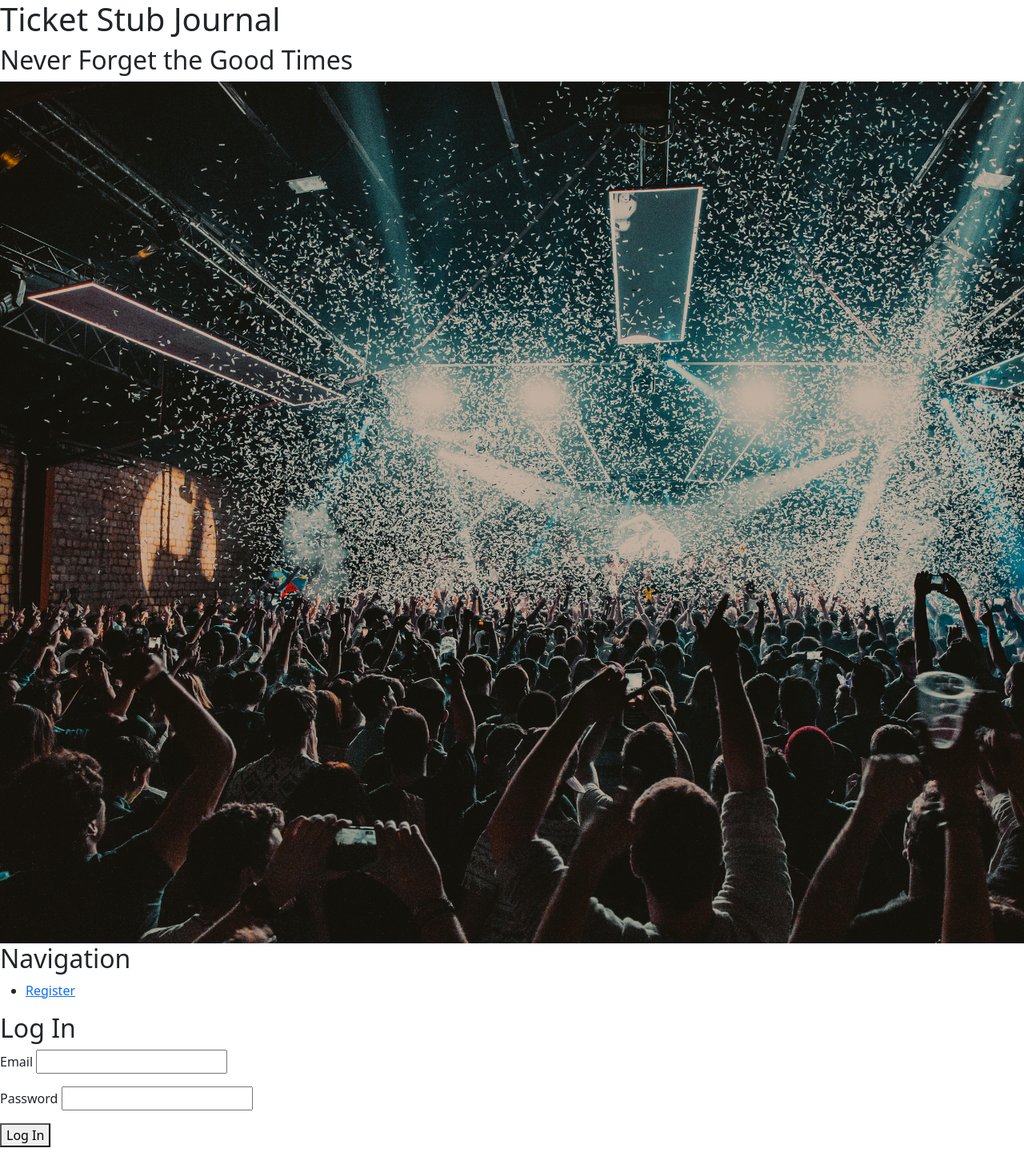
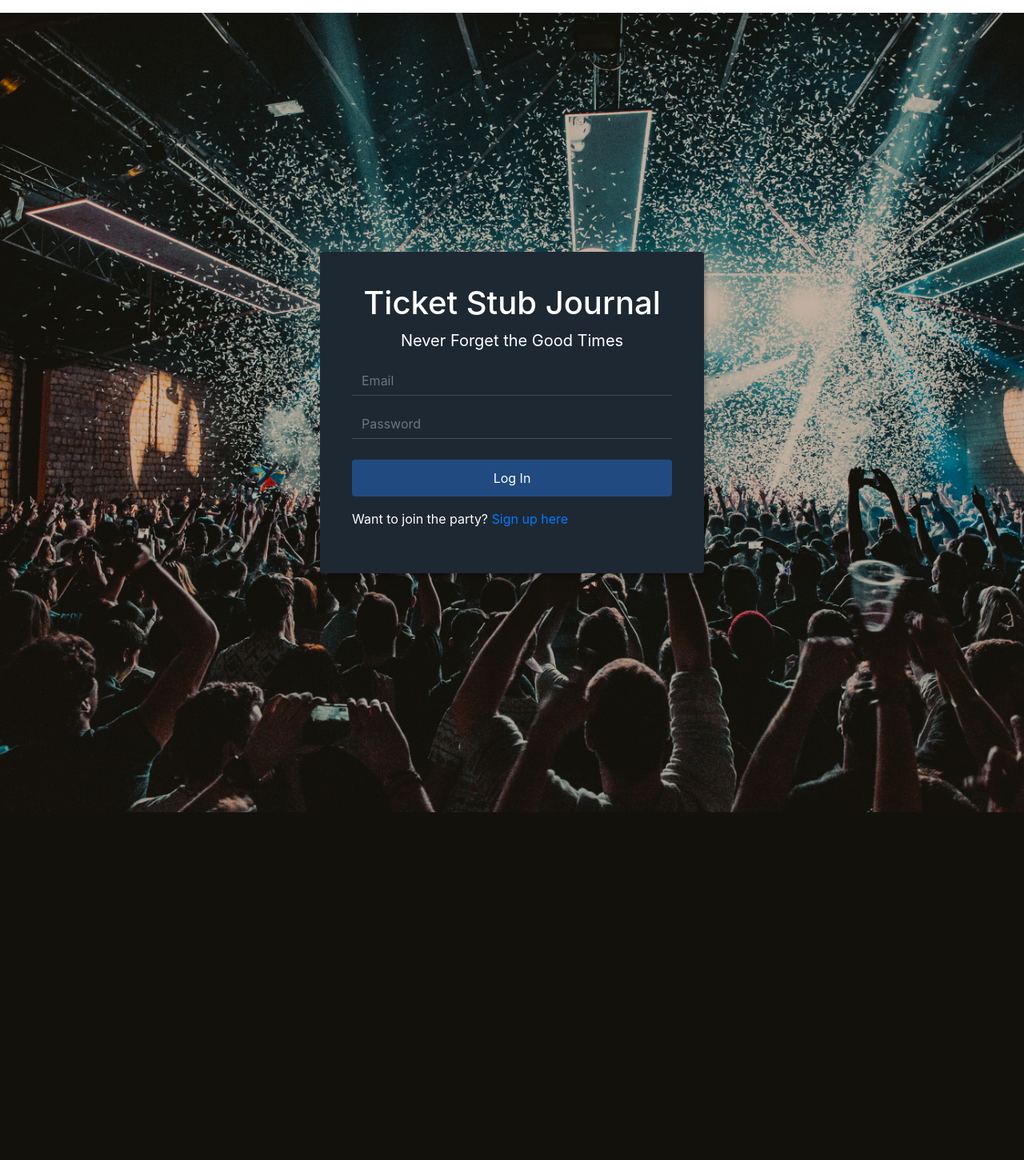
Before and after one commit to lisajmarks/Ticket-Stub-Journal, a Flask app: page / in a window 1280 px wide; the page is wider, and only the part inside the window is pictured. Shown: that part at 80% size. After the commit the page ends 1016 px from the top of that part, so only its background shows below. Run offline with Flask 2, Linux system fonts and the light colour scheme; parts of the project's set-up code (start-up, migrations or seed data) failed here and were passed over; some libraries are stand-ins or nearby versions.

Commit message:
update login page

```diff
--- /dev/null
+++ b/static/css/homepage.css
@@ -0,0 +1,76 @@
+.login-dark {
+    height:1000px;
+    background-image: url('/static/img/TSJ.png');
+    background-size:cover;
+    position:relative;
+  }
+
+  .login-dark form {
+    max-width:480px;
+    width:90%;
+    background-color:#1e2833;
+    padding:40px;
+    border-radius:4px;
+    transform:translate(-50%, -50%);
+    position:absolute;
+    top:50%;
+    left:50%;
+    color:#fff;
+    box-shadow:3px 3px 4px rgba(0,0,0,0.2);
+  }
+
+  /* .login-dark .illustration {
+    text-align:center;
+    padding:15px 0 20px;
+    font-size:100px;
+    color:#2980ef;
+  } */
+
+  .login-dark .site-name {
+    text-align: center;
+    font-size: 20px;
+  }
+
+  .login-dark form .form-control {
+    background:none;
+    border:none;
+    border-bottom:1px solid #434a52;
+    border-radius:0;
+    box-shadow:none;
+    outline:none;
+    color:inherit;
+  }
+
+  .login-dark form .btn-primary {
+    background:#214a80;
+    border:none;
+    border-radius:4px;
+    padding:11px;
+    box-shadow:none;
+    margin-top:26px;
+    text-shadow:none;
+    outline:none;
+  }
+
+  .login-dark form .btn-primary:hover, .login-dark form .btn-primary:active {
+    background:#214a80;
+    outline:none;
+  }
+
+  .login-dark form .forgot {
+    display:block;
+    text-align:center;
+    font-size:12px;
+    color:#6f7a85;
+    opacity:0.9;
+    text-decoration:none;
+  }
+
+  .login-dark form .forgot:hover, .login-dark form .forgot:active {
+    opacity:1;
+    text-decoration:none;
+  }
+
+  .login-dark form .btn-primary:active {
+    transform:translateY(1px);
+  }
--- /dev/null
+++ b/static/css/style.css
@@ -0,0 +1,3 @@
+/* TODO:
+custom colors
+font  */
--- a/static/js/maps.js
+++ b/static/js/maps.js
@@ -31,9 +31,6 @@ async function initMap() {
 		`<h3 id="firstHeading" class="firstHeading">${m.name}</h3>`+
 		'<p><div id="bodyContent">'+ `<div style="float:left; width:20%;"><img src="${m.pic_url}" width="120" height="80"/></div></p>` +
 		`<p> <div id = "picture"> <div style="float:left; width:100%; margin-top: -100px;">${m.venue_name}</p>` +
-		// '<p>Attribution: Googleplex, <a href="http://en.wikipedia.org/wiki/Googleplex">'+
-		// 'http://en.wikipedia.org/wiki/Googleplex</a> '+
-		// '.</p></div>'+
 		'</div>'+
 		'</div>';
 
--- a/templates/base.html
+++ b/templates/base.html
@@ -2,21 +2,23 @@
 <!doctype html>
 <html>
   <head>
+    {% block head %}
+    <!-- <link rel="stylesheet" href="/static/css/project.css"> -->
     <!-- Required meta tags -->
     <meta charset="utf-8">
     <meta name="viewport" content="width=device-width, initial-scale=1">
 
     <title>
-      {% block title %}{% endblock %}
+      {% block title %}Ticket Stub Journal{% endblock %}
     </title>
     <link href="https://cdn.jsdelivr.net/npm/bootstrap@5.0.1/dist/css/bootstrap.min.css"
       rel="stylesheet"
       integrity="sha384-+0n0xVW2eSR5OomGNYDnhzAbDsOXxcvSN1TPprVMTNDbiYZCxYbOOl7+AMvyTG2x"
       crossorigin="anonymous">
-
+    <link rel="stylesheet" type="text/css" href="static/css/style.css">
       <!-- TO-DO: CSS goes here  -->
 
-    {% block head %}{% endblock %}
+    {% endblock %}
   </head>
   <body>
   <!-- {% for msg in get_flashed_messages() %}
--- a/templates/homepage.html
+++ b/templates/homepage.html
@@ -1,14 +1,26 @@
 {% extends 'base.html' %}
 {% block title %} Ticket Stub Journal{% endblock %}
+{% block head %}
+<meta charset="utf-8">
+<meta name="viewport" content="width=device-width, initial-scale=1.0">
+<title>Log In</title>
+
+<link href="https://cdn.jsdelivr.net/npm/bootstrap@5.0.1/dist/css/bootstrap.min.css"
+rel="stylesheet"
+integrity="sha384-+0n0xVW2eSR5OomGNYDnhzAbDsOXxcvSN1TPprVMTNDbiYZCxYbOOl7+AMvyTG2x"
+crossorigin="anonymous">
+
+<link rel="stylesheet" href="https://cdnjs.cloudflare.com/ajax/libs/twitter-bootstrap/4.1.3/css/bootstrap.min.css">
+<!-- <link rel="stylesheet" href="https://cdnjs.cloudflare.com/ajax/libs/ionicons/2.0.1/css/ionicons.min.css"> -->
+<link rel="stylesheet" type="text/css" href="static/css/homepage.css">
+{% endblock %}
 
 {% block body %}
-  <h1>Ticket Stub Journal </h1>
-  <h2>Never Forget the Good Times</h2>
 
-  <img src="../static/img/TSJ.png">
+  <!-- <img src="../static/img/TSJ.png"> -->
 
-  <h2>Navigation</h2>
-  <ul>
+  <!-- <h2>Navigation</h2> -->
+  <!-- <ul>
       <li><a href="/register">Register</a></li>
   </ul>
 
@@ -23,6 +35,32 @@
   <p>
     <button type="submit">Log In</button>
   </p>
-</form>
+</form> -->
+<!DOCTYPE html>
+<html>
 
+<!-- <head>
+
+    <link rel="stylesheet" href="https://cdnjs.cloudflare.com/ajax/libs/twitter-bootstrap/4.1.3/css/bootstrap.min.css">
+    <link rel="stylesheet" href="https://cdnjs.cloudflare.com/ajax/libs/ionicons/2.0.1/css/ionicons.min.css">
+    <link rel="stylesheet" href="assets/css/style.css">
+</head> -->
+
+<body>
+    <div class="login-dark">
+        <form action="/login" method="POST">
+            <h2 class="sr-only">Login Form</h2>
+            <div class="site-name"><h1>Ticket Stub Journal </h1> Never Forget the Good Times</div>
+            <!-- <div class="illustration"><i class="icon ion-ios-locked-outline"></i></div> -->
+            <p></p>
+            <div class="form-group"><input class="form-control" type="email" name="login_email" placeholder="Email"></div>
+            <div class="form-group"><input class="form-control" type="password" name="login_password" placeholder="Password"></div>
+            <div class="form-group"><button class="btn btn-primary btn-block" type="submit">Log In</button></div>
+            <p class="text center"> Want to join the party? <a href="#" class="register">  Sign up here</a></form></p>
+    </div>
+    <!-- <script src="https://cdnjs.cloudflare.com/ajax/libs/jquery/3.2.1/jquery.min.js"></script>
+    <script src="https://cdnjs.cloudflare.com/ajax/libs/twitter-bootstrap/4.1.3/js/bootstrap.bundle.min.js"></script> -->
+</body>
+
+</html>
 {% endblock %}
```
Also changed, not shown: templates/homepage-auth.html (+27 -2 lines).
